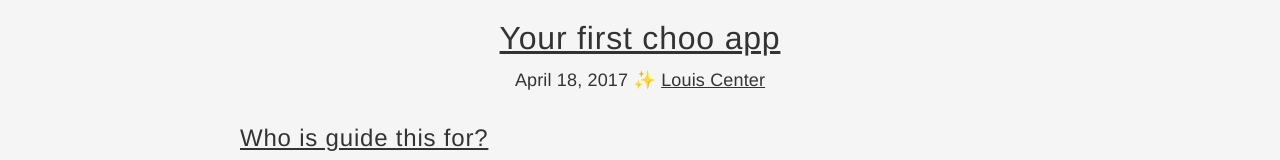
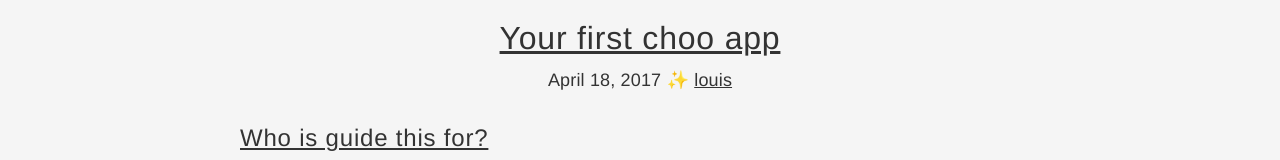
Before and after one commit to choojs/choo-handbook, a website: page src/your-first-choo-app/index.html in a window 1280 px wide. Shown: the part 160-320 px from the top of the page. Drawn offline with Linux system fonts and the light colour scheme.

Commit message:
Updated byline

```diff
--- a/src/your-first-choo-app/index.html
+++ b/src/your-first-choo-app/index.html
@@ -21,7 +21,7 @@
       <div class="container">
         <div class="title">
           <h1>Your first choo app</h1>
-          <span>April 18, 2017 &#10024; <a href="https://twitter.com/louiscenter">Louis Center</a></span>
+          <span>April 18, 2017 &#10024; <a href="https://twitter.com/louiscenter">louis</a></span>
         </div>
         <article>
 <h2 id="who-is-guide-this-for-">Who is guide this for?</h2>
```
